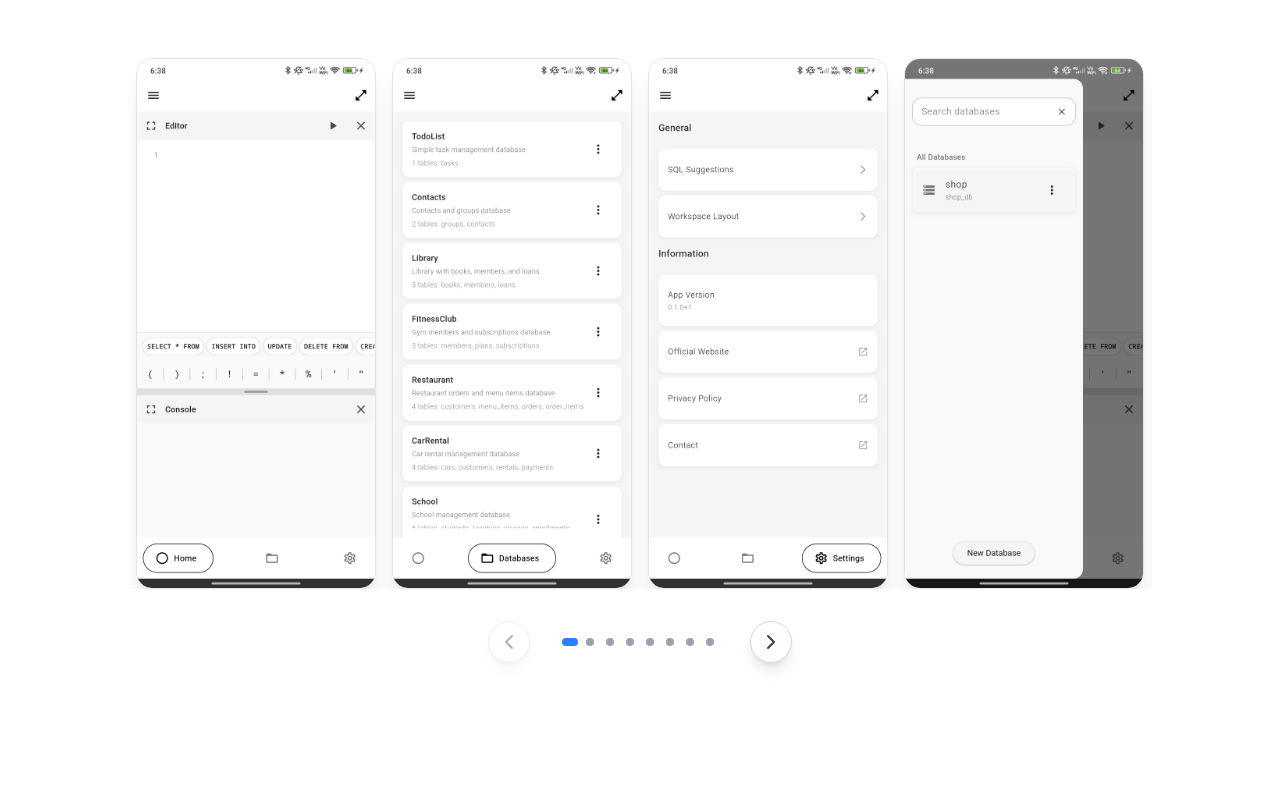
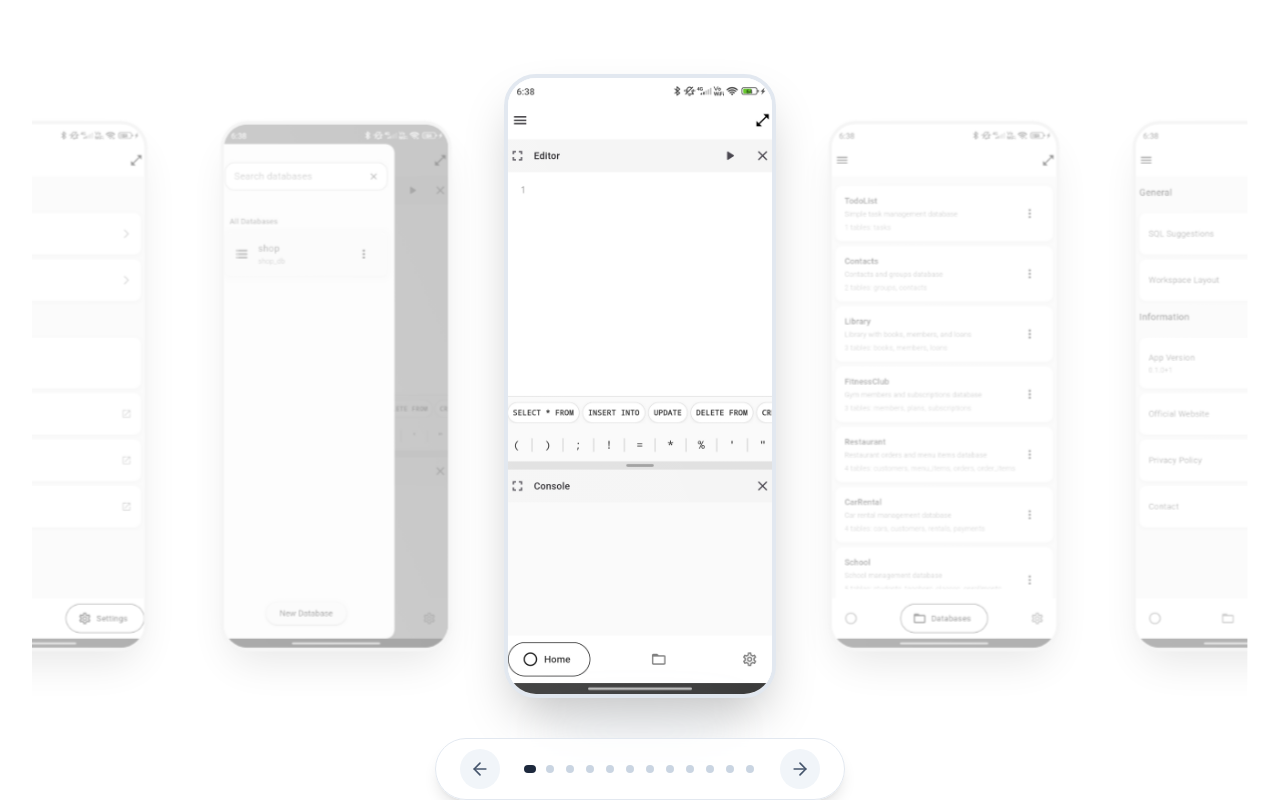
Before and after one commit to dariomatias-dev/sql_studio_web, a Next.js app: page / in a window 1280 px wide. Shown: the part 3020-3820 px from the top of the page. Built offline with nearby package versions, Linux system fonts and the light colour scheme.

Commit message:
feat(components/screenshots-section/screenshots-carousel.tsx): redesigned component
- Redesigned the component for a better user experience.

```diff
--- a/components/screenshots-section/screenshots-carousel.tsx
+++ b/components/screenshots-section/screenshots-carousel.tsx
@@ -1,52 +1,37 @@
 "use client";
 
 import useEmblaCarousel from "embla-carousel-react";
-import { ChevronLeft, ChevronRight } from "lucide-react";
+import { ArrowLeft, ArrowRight } from "lucide-react";
 import Image from "next/image";
 import { useCallback, useEffect, useState } from "react";
 
-const screenshots: string[] = Array.from(
-  { length: 8 },
-  (_, i) => `/screenshots/screenshot_${i + 1}.jpg`
+const screenshots = Array.from(
+  { length: 12 },
+  (_, i) => `/screenshots/screenshot_${(i % 8) + 1}.jpg`
 );
 
 export const ScreenshotsCarousel = () => {
-  const [emblaRef, emblaApi] = useEmblaCarousel({ loop: false });
-  const [canScrollPrev, setCanScrollPrev] = useState<boolean>(false);
-  const [canScrollNext, setCanScrollNext] = useState<boolean>(false);
-  const [selectedIndex, setSelectedIndex] = useState<number>(0);
-  const [imageLoadingStates, setImageLoadingStates] = useState<boolean[]>(
-    Array(screenshots.length).fill(true)
-  );
+  const [emblaRef, emblaApi] = useEmblaCarousel({
+    loop: true,
+    align: "center",
+    skipSnaps: false,
+    dragFree: false,
+  });
+
+  const [selectedIndex, setSelectedIndex] = useState(0);
 
   const scrollPrev = useCallback(() => emblaApi?.scrollPrev(), [emblaApi]);
   const scrollNext = useCallback(() => emblaApi?.scrollNext(), [emblaApi]);
-
-  const onDotButtonClick = useCallback(
-    (index: number) => {
-      if (!emblaApi) return;
-      emblaApi.scrollTo(index);
-    },
+  const scrollTo = useCallback(
+    (index: number) => emblaApi?.scrollTo(index),
     [emblaApi]
   );
 
   const onSelect = useCallback(() => {
     if (!emblaApi) return;
 
-    setCanScrollPrev(emblaApi.canScrollPrev());
-    setCanScrollNext(emblaApi.canScrollNext());
     setSelectedIndex(emblaApi.selectedScrollSnap());
   }, [emblaApi]);
-
-  const handleImageLoad = useCallback((index: number) => {
-    setImageLoadingStates((prevStates) => {
-      const newStates = [...prevStates];
-
-      newStates[index] = false;
-
-      return newStates;
-    });
-  }, []);
 
   useEffect(() => {
     if (!emblaApi) return;
@@ -64,78 +49,91 @@ export const ScreenshotsCarousel = () => {
   }, [emblaApi, onSelect]);
 
   return (
-    <div className="mx-auto flex w-full max-w-5xl flex-col items-center py-8">
-      <div className="w-full overflow-hidden" ref={emblaRef}>
-        <div className="flex">
-          {screenshots.map((src, index) => (
-            <div
-              key={index}
-              className="min-w-0 flex-[0_0_100%] px-2 sm:flex-[0_0_50%] md:flex-[0_0_33.3333%] lg:flex-[0_0_25%]"
-            >
-              <div className="relative flex h-full max-h-[70vh] w-full items-center justify-center rounded-2xl border-0 bg-gray-50 p-0">
-                <Image
-                  src={src}
-                  alt={`SQL Studio Screenshot ${index + 1}`}
-                  width={540}
-                  height={960}
-                  onLoad={() => handleImageLoad(index)}
-                  priority={index < 4}
-                  className={`h-auto max-h-[70vh] w-auto rounded-2xl object-contain transition-opacity duration-300 border shadow-xl ${
-                    imageLoadingStates[index] ? "opacity-0" : "opacity-100"
-                  }`}
-                />
-                {imageLoadingStates[index] && (
-                  <div className="absolute inset-0 flex items-center justify-center rounded-2xl bg-white/60">
+    <div className="relative flex w-full flex-col items-center justify-center overflow-hidden py-8 md:py-12">
+      <div className="z-10 w-full max-w-[1800px] perspective-[1000px]">
+        <div className="overflow-visible" ref={emblaRef}>
+          <div className="flex touch-pan-y items-center">
+            {screenshots.map((src, index) => {
+              const isSelected = index === selectedIndex;
+
+              return (
+                <div
+                  key={index}
+                  className="relative min-w-0 flex-[0_0_75%] px-2 sm:flex-[0_0_50%] md:flex-[0_0_35%] lg:flex-[0_0_25%] sm:px-4"
+                  style={{ transformStyle: "preserve-3d" }}
+                >
+                  <div
+                    className="group relative cursor-pointer transition-all duration-500 ease-out"
+                    onClick={() => scrollTo(index)}
+                    style={{
+                      transform: isSelected
+                        ? "scale(1) translateZ(0)"
+                        : "scale(0.85) translateZ(-20px)",
+                      opacity: isSelected ? 1 : 0.4,
+                      zIndex: isSelected ? 20 : 10,
+                      filter: isSelected ? "grayscale(0%)" : "grayscale(100%)",
+                    }}
+                  >
+                    <div className="relative overflow-hidden rounded-4xl sm:rounded-4xl border-[3px] sm:border-4 border-slate-200 bg-white shadow-xl sm:shadow-2xl transition-all duration-300">
+                      <div className="relative aspect-9/21 w-full bg-slate-50">
+                        <Image
+                          src={src}
+                          alt={`Screen ${index + 1}`}
+                          fill
+                          className="object-cover"
+                          sizes="(max-width: 640px) 75vw, (max-width: 768px) 50vw, (max-width: 1024px) 35vw, 25vw"
+                          priority={Math.abs(index - selectedIndex) < 4}
+                        />
+                        <div className="pointer-events-none absolute inset-0 bg-linear-to-tr from-white/20 to-transparent opacity-50" />
+                      </div>
+                    </div>
+
                     <div
-                      className="h-8 w-8 animate-spin rounded-full border-2 border-solid border-gray-300 border-t-gray-900"
-                      role="status"
-                    >
-                      <span className="sr-only">Loading image...</span>
-                    </div>
+                      className={`absolute -bottom-6 sm:-bottom-10 left-1/2 h-4 w-3/4 -translate-x-1/2 rounded-[100%] bg-slate-400/30 blur-lg sm:blur-xl transition-all duration-500 ${
+                        isSelected
+                          ? "opacity-100 scale-100"
+                          : "opacity-0 scale-75"
+                      }`}
+                    />
                   </div>
-                )}
-              </div>
-            </div>
-          ))}
+                </div>
+              );
+            })}
+          </div>
         </div>
       </div>
 
-      <div className="mt-8 flex items-center justify-center gap-8">
+      <div className="z-20 mt-6 md:mt-10 flex max-w-[95vw] items-center gap-3 sm:gap-6 rounded-full border border-slate-200 bg-white/80 px-4 py-2 sm:px-6 sm:py-2.5 shadow-lg backdrop-blur-md">
         <button
           onClick={scrollPrev}
-          disabled={!canScrollPrev}
-          className="flex rounded-full border border-gray-300 bg-white p-2 text-gray-700 shadow-lg transition-colors duration-200 hover:bg-gray-200 hover:text-black focus-visible:ring-2 focus-visible:ring-blue-500 focus-visible:outline-none disabled:pointer-events-none disabled:opacity-40"
-          aria-label="Previous screenshot"
+          className="flex h-8 w-8 sm:h-10 sm:w-10 shrink-0 items-center justify-center rounded-full bg-slate-100 text-slate-600 transition-all hover:bg-slate-200 hover:text-slate-900 active:scale-95"
         >
-          <ChevronLeft className="h-6 w-6" />
+          <ArrowLeft className="h-4 w-4 sm:h-5 sm:w-5" />
         </button>
 
-        <div className="flex gap-1">
-          {screenshots.map((_, index) => (
-            <div
-              key={index}
-              className="flex h-2 w-4 items-center justify-center"
+        <div className="flex items-center gap-1.5 sm:gap-2 overflow-hidden">
+          {screenshots.map((_, i) => (
+            <button
+              key={i}
+              className="relative flex h-3 w-3 cursor-pointer items-center justify-center"
+              onClick={() => scrollTo(i)}
             >
-              <button
-                onClick={() => onDotButtonClick(index)}
-                className={`h-2 cursor-pointer rounded-full transition-all duration-200 ${
-                  index === selectedIndex
-                    ? "w-4 bg-blue-500"
-                    : "w-2 bg-gray-400 hover:bg-gray-500"
+              <div
+                className={`h-1.5 sm:h-2 rounded-full transition-all duration-300 ${
+                  i === selectedIndex
+                    ? "w-4 sm:w-6 bg-slate-800"
+                    : "w-1.5 sm:w-2 bg-slate-300 hover:bg-slate-400"
                 }`}
-                aria-label={`Go to slide ${index + 1}`}
               />
-            </div>
+            </button>
           ))}
         </div>
 
         <button
           onClick={scrollNext}
-          disabled={!canScrollNext}
-          className="flex cursor-pointer rounded-full border border-gray-300 bg-white p-2 text-gray-700 shadow-lg transition-colors duration-200 hover:bg-gray-200 hover:text-black focus-visible:ring-2 focus-visible:ring-blue-500 focus-visible:outline-none disabled:pointer-events-none disabled:opacity-40"
-          aria-label="Next screenshot"
+          className="flex h-8 w-8 sm:h-10 sm:w-10 shrink-0 items-center justify-center rounded-full bg-slate-100 text-slate-600 transition-all hover:bg-slate-200 hover:text-slate-900 active:scale-95"
         >
-          <ChevronRight className="h-6 w-6" />
+          <ArrowRight className="h-4 w-4 sm:h-5 sm:w-5" />
         </button>
       </div>
     </div>
```
